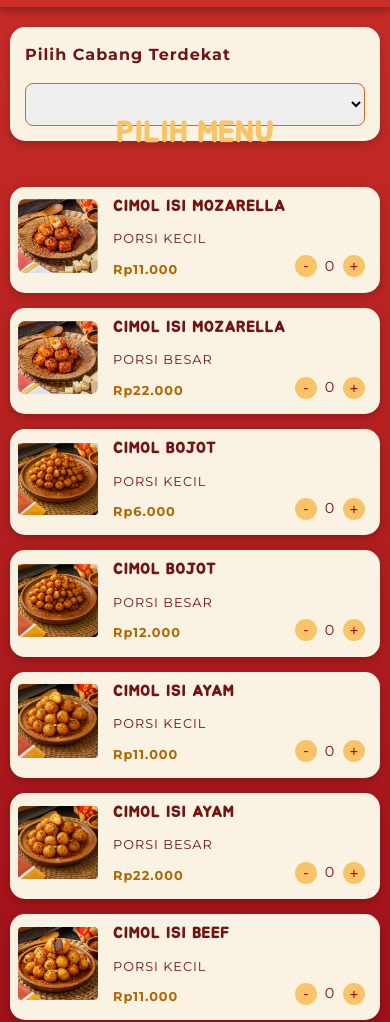
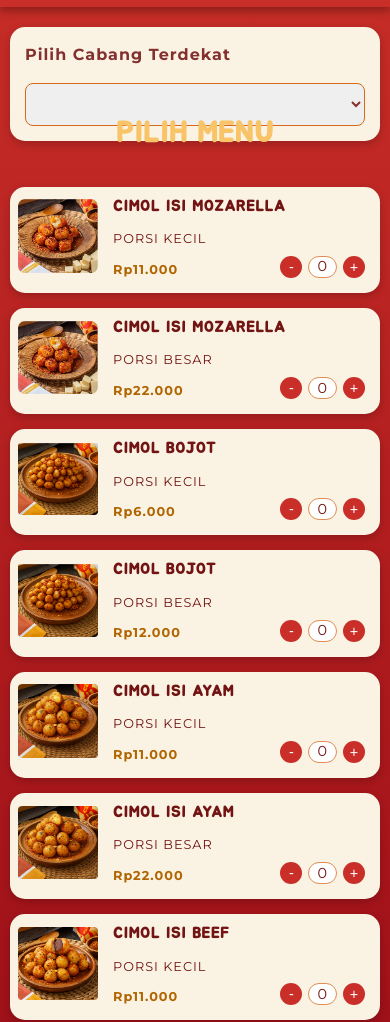
Before and after one commit to fkhrana/WebCimolBojot, a website: page views/order.html in a window 390 px wide. Shown: the part 109-1131 px from the top of the page. Drawn offline with nearby package versions, Linux system fonts and the light colour scheme; no server answers.

Commit message:
rapiin css order.html

```diff
--- a/index.js
+++ b/index.js
@@ -573,7 +573,7 @@ app.get("/api/orders", requireLogin, async (req, res) => {
             break;
           default:
             harga = hargaArray[i] ? quantity * hargaArray[i] : 0;
-            console.warn(`Unknown menu: ${menuName}, using harga_menu: ${hargaArray[i]}`);
+            console.warn(`Menu: ${menuName}, using harga_menu: ${hargaArray[i]}`);
         }
 
         return {
--- a/public/styleorder.css
+++ b/public/styleorder.css
@@ -31,7 +31,7 @@ section {
 
 .order-form {
     background: #FAF3E3;
-    color: #721414;
+    color: #83302E;
     max-width: 800px;
     margin: 0 auto;
     padding: 30px;
@@ -56,6 +56,7 @@ section {
     border-radius: 8px;
     border: 1px solid #D7681C;
     font-family: 'Montserrat', sans-serif;
+    color: #83302E;
     font-size: 1em;
 }
 
@@ -151,8 +152,8 @@ section {
 }
 
 .quantity-btn {
-    background-color: #F9C468;
-    color: #99000D;
+    background-color: #C92F28;
+    color: #FFFFFF;
     border: none;
     border-radius: 50%;
     width: 25px;
@@ -163,14 +164,25 @@ section {
 }
 
 .quantity-btn:hover {
-    background-color: #ffb83d;
+    background-color: #b22b24;
+}
+
+.quantity-container {
+    background: #FFFFFF;
+    border: 1px solid #E18D54;
+    border-radius: 15px;
+    padding: 4px 20px;
+    min-width: 30px;
+    height: 25px;
+    display: flex;
+    align-items: center;
+    justify-content: center;
 }
 
 .quantity {
     font-size: 1rem;
     font-family: 'Montserrat', sans-serif;
     color: #721414;
-    min-width: 20px;
     text-align: center;
 }
 
@@ -219,7 +231,7 @@ section {
     text-align: left;
     font-weight: bold;
     font-family: 'Montserrat', sans-serif;
-    color: #721414;
+    color: #83302E;
     margin-bottom: 5px;
     display: block;
 }
@@ -231,6 +243,7 @@ section {
     border-radius: 8px;
     border: 1px solid #D7681C;
     font-family: 'Montserrat', sans-serif;
+    color: #83302E;
     font-size: 1em;
     margin-bottom: 10px;
     background: #FFFFFF;
@@ -293,13 +306,19 @@ section {
     }
 
     .quantity-selector {
-        gap: 3px;
+        gap: 6px; /* Sesuaikan gap untuk mobile */
     }
 
     .quantity-btn {
         width: 22px;
         height: 22px;
         font-size: 0.9rem;
+    }
+
+    .quantity-container {
+        padding: 3px 8px;
+        min-width: 26px;
+        height: 22px;
     }
 
     .quantity {
--- a/views/order.html
+++ b/views/order.html
@@ -51,7 +51,7 @@
                             <p class="price">Rp11.000</p>
                             <div class="quantity-selector">
                                 <button type="button" class="quantity-btn minus">-</button>
-                                <span class="quantity">0</span>
+                                <div class="quantity-container"><span class="quantity">0</span></div>
                                 <button type="button" class="quantity-btn plus">+</button>
                                 <input type="hidden" name="cimol_mozarella_kecil" class="quantity-input" value="0" />
                             </div>
@@ -67,7 +67,7 @@
                             <p class="price">Rp22.000</p>
                             <div class="quantity-selector">
                                 <button type="button" class="quantity-btn minus">-</button>
-                                <span class="quantity">0</span>
+                                <div class="quantity-container"><span class="quantity">0</span></div>
                                 <button type="button" class="quantity-btn plus">+</button>
                                 <input type="hidden" name="cimol_mozarella_besar" class="quantity-input" value="0" />
                             </div>
@@ -83,7 +83,7 @@
                             <p class="price">Rp6.000</p>
                             <div class="quantity-selector">
                                 <button type="button" class="quantity-btn minus">-</button>
-                                <span class="quantity">0</span>
+                                <div class="quantity-container"><span class="quantity">0</span></div>
                                 <button type="button" class="quantity-btn plus">+</button>
                                 <input type="hidden" name="cimol_bojot_kecil" class="quantity-input" value="0" />
                             </div>
@@ -99,7 +99,7 @@
                             <p class="price">Rp12.000</p>
                             <div class="quantity-selector">
                                 <button type="button" class="quantity-btn minus">-</button>
-                                <span class="quantity">0</span>
+                                <div class="quantity-container"><span class="quantity">0</span></div>
                                 <button type="button" class="quantity-btn plus">+</button>
                                 <input type="hidden" name="cimol_bojot_besar" class="quantity-input" value="0" />
                             </div>
@@ -115,7 +115,7 @@
                             <p class="price">Rp11.000</p>
                             <div class="quantity-selector">
                                 <button type="button" class="quantity-btn minus">-</button>
-                                <span class="quantity">0</span>
+                                <div class="quantity-container"><span class="quantity">0</span></div>
                                 <button type="button" class="quantity-btn plus">+</button>
                                 <input type="hidden" name="cimol_ayam_kecil" class="quantity-input" value="0" />
                             </div>
@@ -131,7 +131,7 @@
                             <p class="price">Rp22.000</p>
                             <div class="quantity-selector">
                                 <button type="button" class="quantity-btn minus">-</button>
-                                <span class="quantity">0</span>
+                                <div class="quantity-container"><span class="quantity">0</span></div>
                                 <button type="button" class="quantity-btn plus">+</button>
                                 <input type="hidden" name="cimol_ayam_besar" class="quantity-input" value="0" />
                             </div>
@@ -147,7 +147,7 @@
                             <p class="price">Rp11.000</p>
                             <div class="quantity-selector">
                                 <button type="button" class="quantity-btn minus">-</button>
-                                <span class="quantity">0</span>
+                                <div class="quantity-container"><span class="quantity">0</span></div>
                                 <button type="button" class="quantity-btn plus">+</button>
                                 <input type="hidden" name="cimol_beef_kecil" class="quantity-input" value="0" />
                             </div>
@@ -163,7 +163,7 @@
                             <p class="price">Rp22.000</p>
                             <div class="quantity-selector">
                                 <button type="button" class="quantity-btn minus">-</button>
-                                <span class="quantity">0</span>
+                                <div class="quantity-container"><span class="quantity">0</span></div>
                                 <button type="button" class="quantity-btn plus">+</button>
                                 <input type="hidden" name="cimol_beef_besar" class="quantity-input" value="0" />
                             </div>
@@ -196,7 +196,7 @@
         document.querySelectorAll(".quantity-selector").forEach((selector) => {
             const minusBtn = selector.querySelector(".minus");
             const plusBtn = selector.querySelector(".plus");
-            const quantitySpan = selector.querySelector(".quantity");
+            const quantitySpan = selector.querySelector(".quantity-container .quantity"); // Update selector
             const quantityInput = selector.querySelector(".quantity-input");
             let quantity = 0;
 
@@ -244,7 +244,7 @@
                         groupHTML += `
                             <div class="menu-detail">
                                 <h4>Porsi ${i}</h4>
-                                <label for="bumbu_${item.id}_${i}">Bumbu :</label>
+                                <label for="bumbu_${item.id}_${i}">Bumbu:</label>
                                 <select id="bumbu_${item.id}_${i}" name="bumbu_${item.id}_${i}" required>
                                     <option value="">-- Pilih --</option>
                                     <option value="ayam-bawang">Ayam Bawang</option>
@@ -253,13 +253,13 @@
                                     <option value="barbeque">Barbeque</option>
                                     <option value="balado">Balado</option>
                                 </select>
-                                <label for="topping_${item.id}_${i}">Topping :</label>
+                                <label for="topping_${item.id}_${i}">Topping:</label>
                                 <select id="topping_${item.id}_${i}" name="topping_${item.id}_${i}" required>
                                     <option value="">-- Pilih --</option>
                                     <option value="daun-jeruk">Daun Jeruk</option>
                                     <option value="bawang-goreng">Bawang Goreng</option>
                                 </select>
-                                <label for="level_${item.id}_${i}">Level Kepedasan :</label>
+                                <label for="level_${item.id}_${i}">Level Kepedasan:</label>
                                 <select id="level_${item.id}_${i}" name="level_${item.id}_${i}" required>
                                     <option value="">-- Pilih --</option>
                                     <option value="lv0">Level 0</option>
```
Also changed, not shown: 2 other files.
